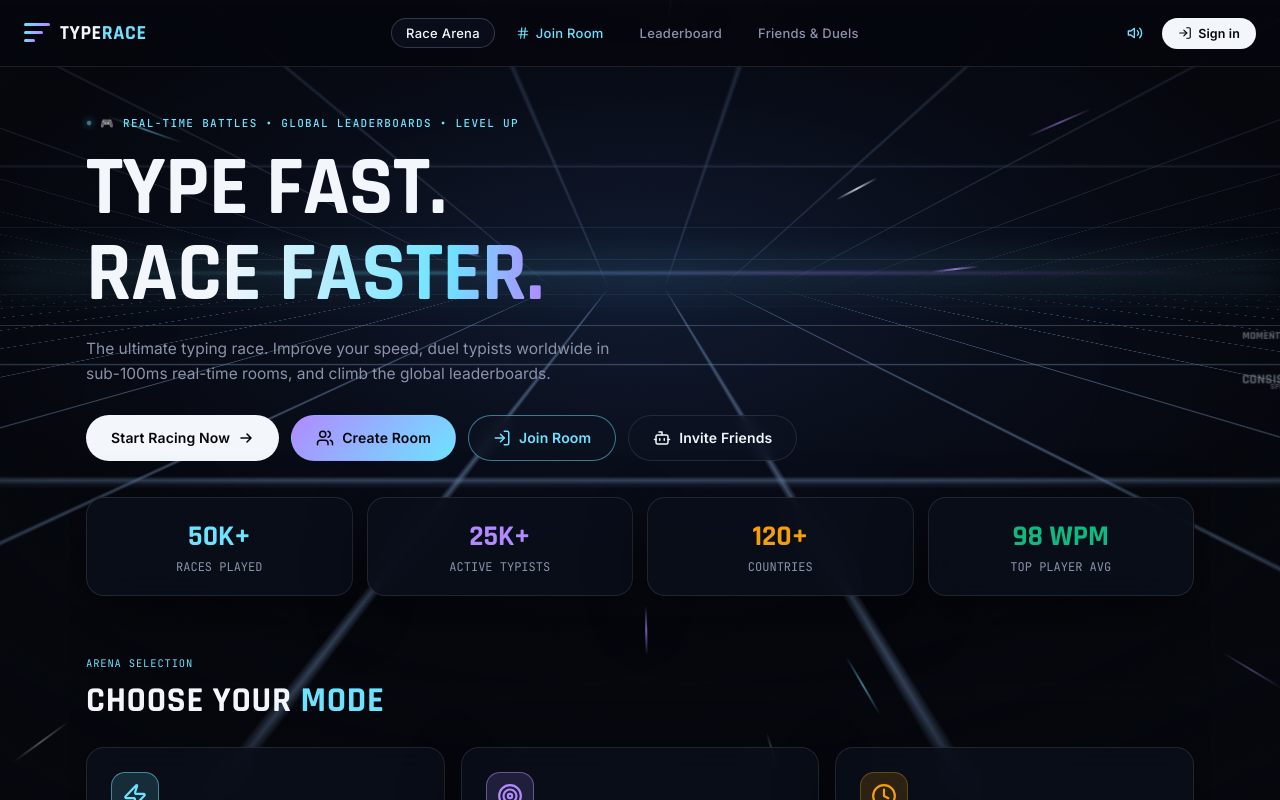
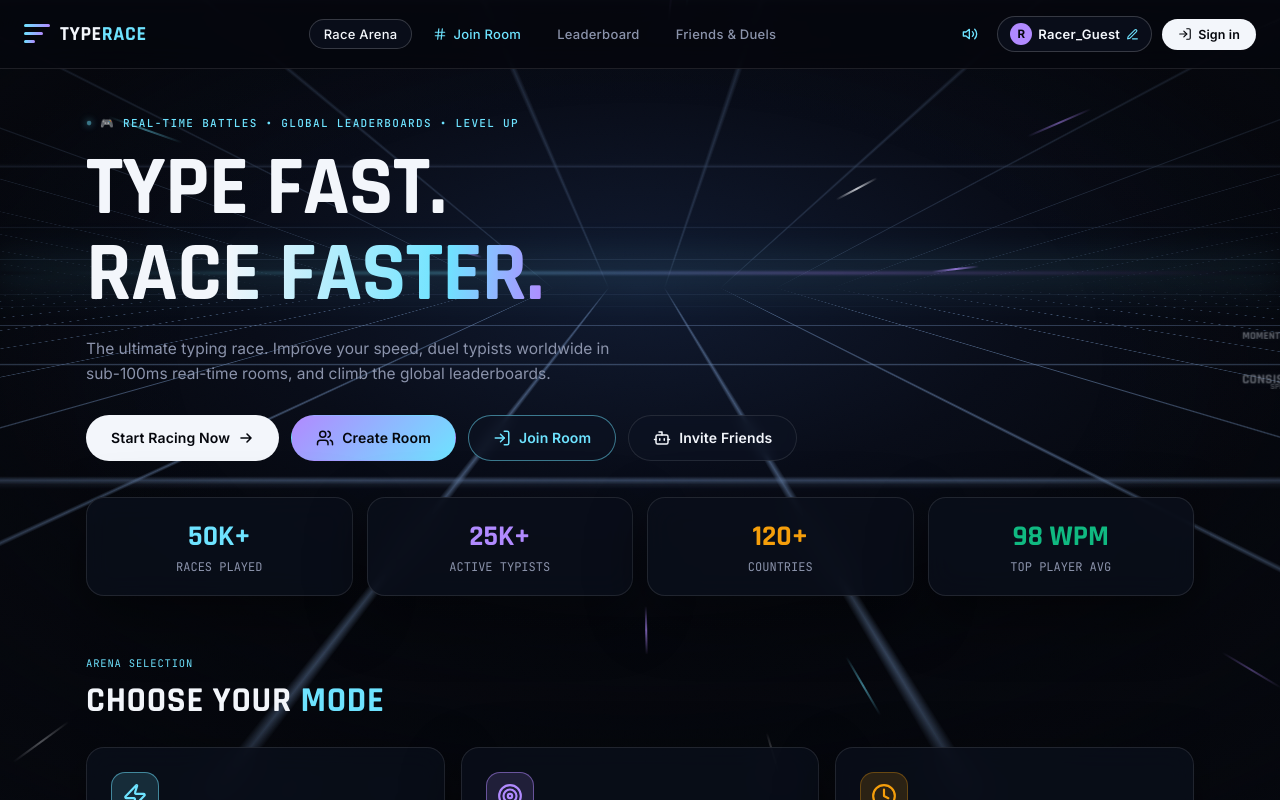
Before and after one commit to Nitinkgupta9967/TypingRace, a React (Vite) app in the folder frontend/: page / in a window 1280 px wide. Shown: the top 800 px of the page. Built offline with nearby package versions, Linux system fonts and the light colour scheme; no server answers.

Commit message:
Update frontend dist build and add guest name badge editor to top navbar

```diff
--- a/frontend/src/App.jsx
+++ b/frontend/src/App.jsx
@@ -14,6 +14,7 @@ import JoinRoomModal from './components/JoinRoomModal';
 import MatchmakingModal from './components/MatchmakingModal';
 import InviteModal from './components/InviteModal';
 import CreateRoomModal from './components/CreateRoomModal';
+import GuestNameModal from './components/GuestNameModal';
 import { useSocket } from './context/SocketContext';
 import { useAuth } from './context/AuthContext';
 import AudioEngine from './utils/AudioEngine';
@@ -27,6 +28,7 @@ export default function App() {
   const [friendsOpen, setFriendsOpen] = useState(false);
   const [joinRoomOpen, setJoinRoomOpen] = useState(false);
   const [createRoomOpen, setCreateRoomOpen] = useState(false);
+  const [guestNameModalOpen, setGuestNameModalOpen] = useState(false);
   const [currentWpm, setCurrentWpm] = useState(0);
   const [currentAcc, setCurrentAcc] = useState(100);
 
@@ -65,6 +67,7 @@ export default function App() {
         onOpenFriends={() => setFriendsOpen(true)}
         onOpenJoinRoom={() => setJoinRoomOpen(true)}
         onOpenLeaderboard={() => setActiveTab('leaderboard')}
+        onOpenEditName={() => setGuestNameModalOpen(true)}
         activeTab={activeTab}
         setActiveTab={setActiveTab}
       />
@@ -161,6 +164,7 @@ export default function App() {
       <FriendsModal isOpen={friendsOpen} onClose={() => setFriendsOpen(false)} />
       <JoinRoomModal isOpen={joinRoomOpen} onClose={() => setJoinRoomOpen(false)} />
       <CreateRoomModal isOpen={createRoomOpen} onClose={() => setCreateRoomOpen(false)} />
+      <GuestNameModal isOpen={guestNameModalOpen} onClose={() => setGuestNameModalOpen(false)} onOpenAuth={() => setAuthOpen(true)} />
       <MatchmakingModal />
       <InviteModal />
     </div>
--- a/frontend/src/components/Navbar.jsx
+++ b/frontend/src/components/Navbar.jsx
@@ -1,10 +1,12 @@
 import React, { useState } from 'react';
-import { Volume2, VolumeX, Award, LogIn, Hash, Menu, X, Users, Trophy } from 'lucide-react';
+import { Volume2, VolumeX, Award, LogIn, Hash, Menu, X, Users, Trophy, Edit3 } from 'lucide-react';
 import { useAuth } from '../context/AuthContext';
+import { useSocket } from '../context/SocketContext';
 import AudioEngine from '../utils/AudioEngine';
 
-export default function Navbar({ onOpenAuth, onOpenFriends, onOpenJoinRoom, onOpenLeaderboard, activeTab, setActiveTab }) {
+export default function Navbar({ onOpenAuth, onOpenFriends, onOpenJoinRoom, onOpenLeaderboard, onOpenEditName, activeTab, setActiveTab }) {
   const { user, logout } = useAuth();
+  const { socketUser } = useSocket();
   const [muted, setMuted] = useState(false);
   const [mobileMenuOpen, setMobileMenuOpen] = useState(false);
 
@@ -12,6 +14,8 @@ export default function Navbar({ onOpenAuth, onOpenFriends, onOpenJoinRoom, onOp
     const isMuted = AudioEngine.toggleMute();
     setMuted(isMuted);
   };
+
+  const displayName = user ? user.username : (socketUser ? socketUser.username : 'Racer_Guest');
 
   return (
     <header className="nav">
@@ -73,33 +77,35 @@ export default function Navbar({ onOpenAuth, onOpenFriends, onOpenJoinRoom, onOp
           {muted ? <VolumeX size={16} color="var(--rose)" /> : <Volume2 size={16} color="var(--cyan)" />}
         </button>
 
-        {user ? (
-          <div style={{ display: 'flex', alignItems: 'center', gap: '10px' }}>
-            <div style={{ padding: '6px 14px', borderRadius: '100px', background: 'var(--panel)', border: '1px solid var(--line)', display: 'flex', alignItems: 'center', gap: '8px', fontSize: '13px' }}>
+        {/* User / Guest Racer Name Pill */}
+        <button
+          className="nav-link-btn"
+          onClick={onOpenEditName}
+          title="Click to change display name"
+          style={{ padding: '6px 12px', background: 'var(--panel)', border: '1px solid var(--line-strong)' }}
+        >
           <div style={{
-                width: '24px',
-                height: '24px',
+            width: '22px',
+            height: '22px',
             borderRadius: '50%',
-                backgroundColor: user.avatar_color || '#6ee3ff',
+            backgroundColor: user ? (user.avatar_color || '#6ee3ff') : '#b18aff',
             display: 'flex',
             alignItems: 'center',
             justifyContent: 'center',
             fontWeight: '700',
-                fontSize: '0.75rem',
+            fontSize: '0.72rem',
             color: '#05070d'
           }}>
-                {user.username.charAt(0).toUpperCase()}
+            {displayName.charAt(0).toUpperCase()}
           </div>
-              <span className="user-name-text" style={{ fontWeight: '600', color: 'var(--white)' }}>{user.username}</span>
-              <span style={{ color: 'var(--amber)', display: 'flex', alignItems: 'center', gap: '2px', fontFamily: 'JetBrains Mono', fontSize: '11px' }}>
-                <Award size={12} /> {user.rating}
-              </span>
-            </div>
+          <span className="user-name-text" style={{ fontWeight: '600', color: 'var(--white)' }}>{displayName}</span>
+          <Edit3 size={13} color="var(--cyan)" />
+        </button>
 
+        {user ? (
           <button className="nav-link-btn" style={{ fontSize: '12px', padding: '6px 12px' }} onClick={logout}>
             Logout
           </button>
-          </div>
         ) : (
           <button className="nav-cta" onClick={onOpenAuth}>
             <LogIn size={14} /> Sign in
@@ -144,6 +150,12 @@ export default function Navbar({ onOpenAuth, onOpenFriends, onOpenJoinRoom, onOp
           >
             <Users size={16} color="var(--violet)" /> Friends & Squad Duels
           </button>
+          <button
+            className="mobile-drawer-btn"
+            onClick={() => { onOpenEditName(); setMobileMenuOpen(false); }}
+          >
+            <Edit3 size={16} color="var(--cyan)" /> Edit Racer Display Name ({displayName})
+          </button>
         </div>
       )}
     </header>
```
Lines whose indentation alone changed are shown as unchanged.
